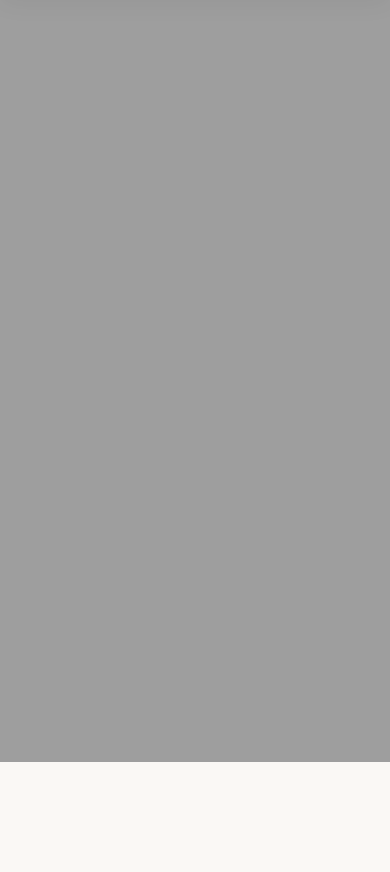
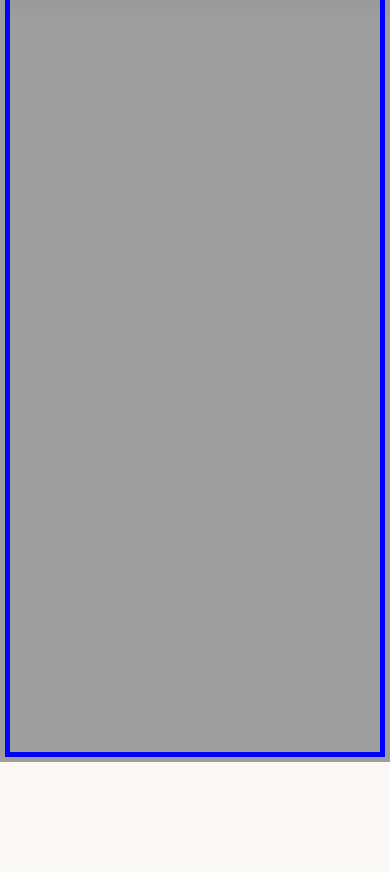
Before and after one commit to Hardik637/dubai-luxury-real-estate, a website built with Vite: page index.html in a window 390 px wide. Shown: the part 82-954 px from the top of the page. Built offline with nearby package versions, Linux system fonts and the light colour scheme.

Commit message:
diagnostics: add viewport and canvas outline borders and console.table metrics

```diff
--- a/src/hero-scroll.js
+++ b/src/hero-scroll.js
@@ -133,6 +133,20 @@
     this.cssWidth = width;
     this.cssHeight = height;
     this.dpr = dpr;
+
+    console.table({
+      windowInnerWidth: window.innerWidth,
+      windowInnerHeight: window.innerHeight,
+      visualViewportWidth: window.visualViewport?.width,
+      visualViewportHeight: window.visualViewport?.height,
+      viewportRectWidth: viewport.getBoundingClientRect().width,
+      viewportRectHeight: viewport.getBoundingClientRect().height,
+      canvasCssWidth: this.canvas.getBoundingClientRect().width,
+      canvasCssHeight: this.canvas.getBoundingClientRect().height,
+      canvasBackingWidth: this.canvas.width,
+      canvasBackingHeight: this.canvas.height,
+      devicePixelRatio: window.devicePixelRatio
+    });
 
     if (this.ctx) {
       this.ctx.imageSmoothingEnabled = true;
--- a/src/style.css
+++ b/src/style.css
@@ -2836,6 +2836,8 @@
     overflow: hidden;
     background-color: #080A0E;
     z-index: 10;
+    outline: 5px solid red !important;
+    outline-offset: -5px !important;
   }
 
   #hero-canvas {
@@ -2846,6 +2848,8 @@
     display: block;
     background-color: #080A0E;
     image-rendering: -webkit-optimize-contrast;
+    outline: 5px solid blue !important;
+    outline-offset: -10px !important;
   }
 
   /* --------------------------------------------------
```
